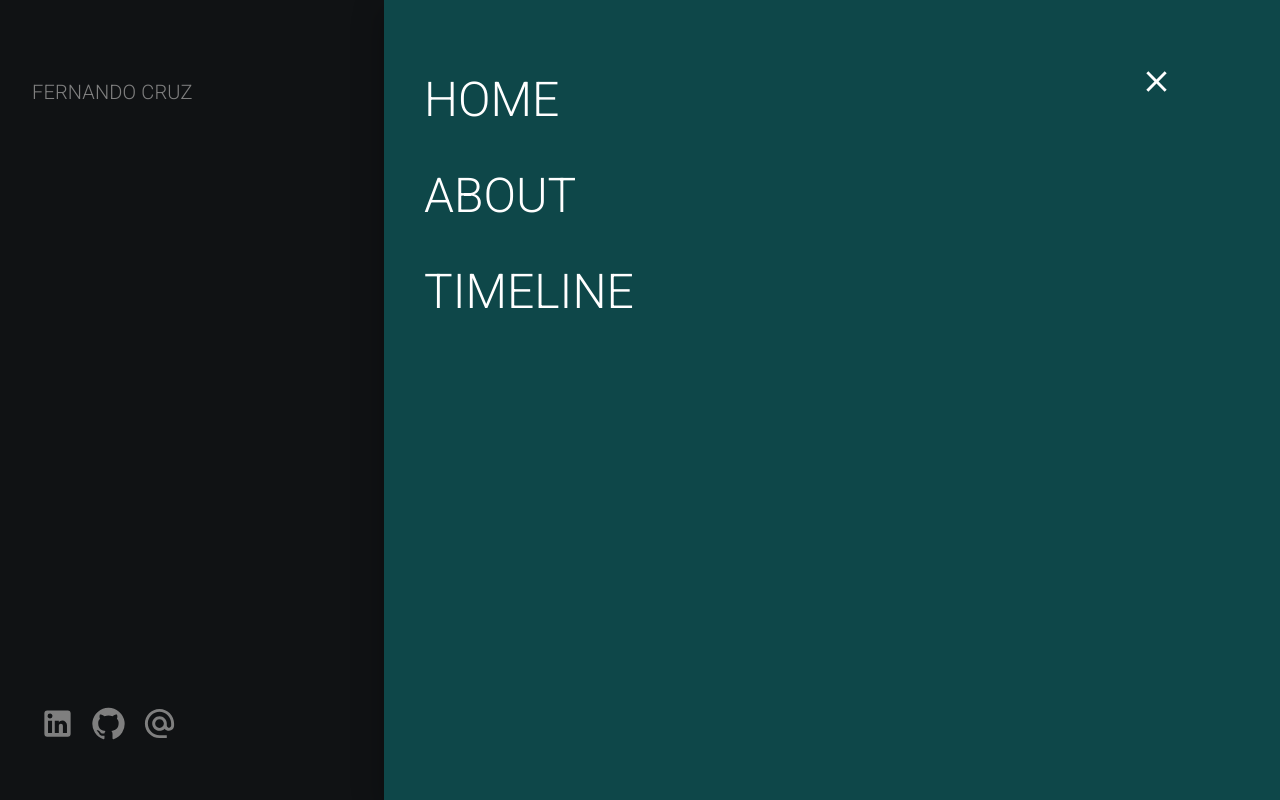
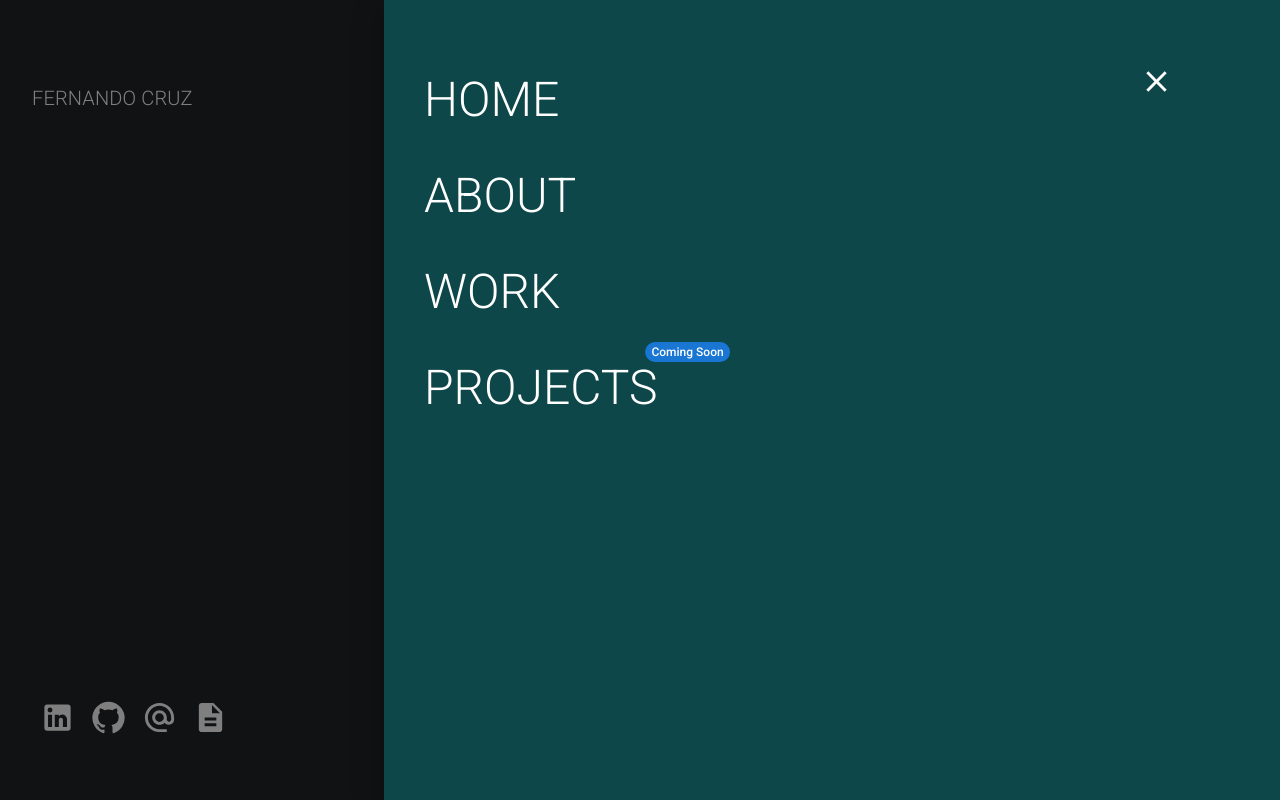
Before and after one commit to cruz-f/cruz-f.github.io, a React (Create React App) app: page / in a window 1280 px wide. Both pictures are taken after a click on the button 1172 px from the left and 95 px from the top of the page. Shown: the top 800 px of the page. Built offline with nearby package versions, Linux system fonts and the light colour scheme.

Commit message:
[ADD] improve home and timeline; update positions; add new future projects menu item

```diff
--- a/src/App.js
+++ b/src/App.js
@@ -2,15 +2,14 @@ import * as React from 'react';
 import './App.css';
 import Home from "./sections/Home";
 import About from "./sections/About";
-import TimelineSection from "./sections/Timeline";
-
+import Work from "./sections/Work";
 
 function App() {
     return (
         <>
             <Home />
             <About />
-            <TimelineSection />
+            <Work />
         </>
     );
 }
--- a/src/components/AppDrawer.js
+++ b/src/components/AppDrawer.js
@@ -1,5 +1,5 @@
 import * as React from 'react';
-import {Drawer, Grid, IconButton, List, ListItem, useTheme} from "@mui/material";
+import { Drawer, Grid, IconButton, List, ListItem, useTheme } from "@mui/material";
 import MenuIcon from '@mui/icons-material/Menu';
 import CloseIcon from '@mui/icons-material/Close';
 import MenuLink from "./MenuLink";
@@ -8,16 +8,16 @@ import MenuLink from "./MenuLink";
 function AppDrawer() {
 
     const scrollToHome = () => {
-        const homeSection = document.querySelector( '#home' );
-        homeSection.scrollIntoView({ behavior: 'smooth', block: 'center', inline: 'center'});
+        const homeSection = document.querySelector('#home');
+        homeSection.scrollIntoView({ behavior: 'smooth', block: 'center', inline: 'center' });
     }
     const scrollToAbout = () => {
-        const aboutSection = document.querySelector( '#about' );
-        aboutSection.scrollIntoView({ behavior: 'smooth', block: 'center', inline: 'center'});
+        const aboutSection = document.querySelector('#about');
+        aboutSection.scrollIntoView({ behavior: 'smooth', block: 'center', inline: 'center' });
     };
-    const scrollToTimeline = () => {
-        const aboutSection = document.querySelector( '#timeline' );
-        aboutSection.scrollIntoView({ behavior: 'smooth', block: 'start', inline: 'center'});
+    const scrollToWork = () => {
+        const workSection = document.querySelector('#work');
+        workSection.scrollIntoView({ behavior: 'smooth', block: 'start', inline: 'center' });
     };
 
     const [state, setState] = React.useState(false);
@@ -28,7 +28,7 @@ function AppDrawer() {
         <>
             <IconButton
                 onClick={() => setState(true)}>
-                <MenuIcon sx={{ color: '#FFF' }} fontSize="large"/>
+                <MenuIcon sx={{ color: '#FFF' }} fontSize="large" />
             </IconButton>
             <Drawer
                 position={"fixed"}
@@ -38,7 +38,7 @@ function AppDrawer() {
                 mobile={true}
                 disableRestoreFocus={true}
                 onClose={() => setState(false)}
-                sx = {{
+                sx={{
                     '& .MuiDrawer-paper': {
                         backgroundColor: '#0E4749',
                         minWidth: '70vw',
@@ -55,30 +55,36 @@ function AppDrawer() {
                     }
                 }}>
                 <Grid container
-                      direction="row"
-                      rowSpacing={4}
-                      justifyContent="space-evenly"
-                      alignItems="flex-start">
-                    <Grid item mt={5} xs={12} sm={12} md={10} pl={{md:3}}>
+                    direction="row"
+                    rowSpacing={4}
+                    justifyContent="space-evenly"
+                    alignItems="flex-start">
+                    <Grid item mt={5} xs={12} sm={12} md={10} pl={{ md: 3 }}>
                         <List>
                             <ListItem>
                                 <MenuLink text={'HOME'}
-                                          handler={() => {setState(false); scrollToHome()}}/>
+                                    handler={() => { setState(false); scrollToHome() }} />
                             </ListItem>
                             <ListItem>
                                 <MenuLink text={'ABOUT'}
-                                          handler={() => {setState(false); scrollToAbout()}} />
+                                    handler={() => { setState(false); scrollToAbout() }} />
                             </ListItem>
                             <ListItem>
-                                <MenuLink text={'TIMELINE'}
-                                          handler={() => {setState(false); scrollToTimeline()}} />
+                                <MenuLink text={'WORK'}
+                                    handler={() => { setState(false); scrollToWork() }} />
+                            </ListItem>
+                            <ListItem>
+                                <MenuLink text={'PROJECTS'}
+                                    handler={() => console.log('coming soon')}
+                                    future={true}
+                                />
                             </ListItem>
                         </List>
                     </Grid>
                     <Grid item mt={7} xs={12} sm={12} md={2}>
                         <IconButton
                             onClick={() => setState(false)}>
-                            <CloseIcon sx={{ color: "#FFFFFF" }} fontSize="large"/>
+                            <CloseIcon sx={{ color: "#FFFFFF" }} fontSize="large" />
                         </IconButton>
                     </Grid>
                 </Grid>
--- /dev/null
+++ b/src/components/FutureBadge.js
@@ -0,0 +1,36 @@
+import { Badge } from "@mui/material";
+import { styled } from "@mui/material/styles";
+
+
+const StyledBadge = styled(Badge)(() => ({
+    '& .MuiBadge-badge': {
+        right: -30,
+        top: 8,
+    },
+}));
+
+const SmallStyledBadge = styled(Badge)(() => ({
+    '& .MuiBadge-badge': {
+        right: -18,
+        top: 8,
+    }
+}));
+
+
+export default function FutureBadge(props) {
+    const { small, children } = props;
+
+    if (small) {
+        return (
+            <SmallStyledBadge badgeContent={'Coming Soon'} color="primary">
+                {children}
+            </SmallStyledBadge>
+        );
+    }
+
+    return (
+        <StyledBadge badgeContent={'Coming Soon'} color="primary">
+            {children}
+        </StyledBadge>
+    );
+};
--- a/src/components/MenuLink.js
+++ b/src/components/MenuLink.js
@@ -1,12 +1,10 @@
 import * as React from 'react';
-import {Link, Typography} from "@mui/material";
+import { Link, Typography } from "@mui/material";
+import FutureBadge from './FutureBadge';
 
 
-function MenuLink(props) {
-    const {text, handler} = props;
-    return (
-        <Link color={"#FFFFFF"}
-              sx={{
+function MenuLink({ text, handler, future = false }) {
+    const linkStyle = {
         textDecoration: 'none',
         zIndex: '1',
         textAlign: 'center',
@@ -42,8 +40,17 @@ function MenuLink(props) {
                 width: '100%'
             }
         }
-              }}
-              onClick={handler}>
+    }
+
+    return (
+        <>
+            {future ?
+                <FutureBadge>
+                    <Link
+                        color={"#FFFFFF"}
+                        sx={linkStyle}
+                        onClick={handler}
+                    >
                         <Typography
                             color={'#FFFFFF'}
                             variant="h3"
@@ -56,6 +63,27 @@ function MenuLink(props) {
                             {text}
                         </Typography>
                     </Link>
+                </FutureBadge>
+                :
+                <Link
+                    color={"#FFFFFF"}
+                    sx={linkStyle}
+                    onClick={handler}
+                >
+                    <Typography
+                        color={'#FFFFFF'}
+                        variant="h3"
+                        component="h3"
+                        sx={{
+                            fontWeight: 'lighter',
+                            textTransform: "uppercase",
+                            textAlign: 'justify',
+                        }}>
+                        {text}
+                    </Typography>
+                </Link>
+            }
+        </>
     );
 
 }
--- a/src/sections/About.js
+++ b/src/sections/About.js
@@ -25,15 +25,16 @@ const aboutSections = [
 
 
 function About() {
-    const scrollToTimeline = () => {
-        const timelineSection = document.querySelector('#timeline');
-        timelineSection.scrollIntoView({ behavior: 'smooth', block: 'start', inline: 'center' });
+    const scrollToWork = () => {
+        const workSection = document.querySelector('#work');
+        workSection.scrollIntoView({ behavior: 'smooth', block: 'start', inline: 'center' });
     };
 
     const isMobile = useMediaQuery('(max-width: 1024px)');
 
     return (
-        <Grid container
+        <Grid
+            container
             id={'about'}
             direction="row"
             justifyContent="space-evenly"
@@ -69,19 +70,6 @@ function About() {
                         paddingX: "0.5rem",
                         paddingY: "0.2rem",
                     }}>
-                    I am a Software Engineer at OMNIUMAI.
-                </Typography>
-                <Typography
-                    color={'#212529'}
-                    variant="subtitle2"
-                    component="h3"
-                    sx={{
-                        fontWeight: 'lighter',
-                        textAlign: 'justify!important',
-                        textTransform: 'uppercase',
-                        paddingX: "0.5rem",
-                        paddingY: "0.2rem",
-                    }}>
                     I have a Ph.D. in Biomedical Engineering from the University of Minho, focusing on data engineering and science
                     applied to biotechnology. This work also involved the development of web-based tools for the analysis of biological data.
                 </Typography>
@@ -96,12 +84,12 @@ function About() {
                         paddingX: "0.5rem",
                         paddingY: "0.2rem",
                     }}>
-                    At OmniumAI, I have been leading the development of an automated machine learning platform for cheminformatics and bioinformatics datasets,
+                    I led the development of an automated machine learning platform for cheminformatics and bioinformatics datasets,
                     while working as a full-stack developer in the development of web-based applications.
                 </Typography>
                 {!isMobile &&
                     <div style={{ paddingTop: "2.8rem" }}>
-                        <DownButton scrollHandler={() => scrollToTimeline()} text={'timeline'} color={'#212529'} />
+                        <DownButton scrollHandler={() => scrollToWork()} text={'work'} color={'#212529'} />
                     </div>
                 }
             </Grid>
--- a/src/sections/Home.js
+++ b/src/sections/Home.js
@@ -1,10 +1,26 @@
 import * as React from 'react';
-import { Grid, Typography, IconButton, Link } from "@mui/material";
+import { Grid, Typography, IconButton, Tooltip } from "@mui/material";
+import { tooltipClasses } from '@mui/material/Tooltip';
+import { styled } from '@mui/material/styles';
 import LinkedInIcon from '@mui/icons-material/LinkedIn';
 import GitHubIcon from '@mui/icons-material/GitHub';
+import { Description } from '@mui/icons-material';
 import AlternateEmailIcon from '@mui/icons-material/AlternateEmail';
 import AppDrawer from "../components/AppDrawer";
 import DownButton from "../components/DownButton";
+import CV from "../assets/cv.pdf";
+
+
+const LightTooltip = styled(({ className, ...props }) => (
+    <Tooltip {...props} classes={{ popper: className }} />
+))(({ theme }) => ({
+    [`& .${tooltipClasses.tooltip}`]: {
+        backgroundColor: theme.palette.common.white,
+        color: 'rgba(0, 0, 0, 0.87)',
+        boxShadow: theme.shadows[1],
+        fontSize: 11,
+    },
+}));
 
 
 function Home() {
@@ -80,21 +96,6 @@ function Home() {
                     I am Fernando Cruz from Viana do Castelo, Portugal,
                     currently working in data engineering and science, specifically modeling large-scale datasets to extract valuable insights.
                 </Typography>
-                <Typography
-                    color={'#FFF'}
-                    variant="subtitle1"
-                    component="h3"
-                    sx={{
-                        fontWeight: 'lighter',
-                        textAlign: 'justify',
-                    }}>
-                    I'm a software engineer at
-                    <Link href="https://omniumai.com/"
-                        underline="none"
-                        pl={"0.3rem"}>
-                        OMNIUMAI
-                    </Link>. We specialize in developing data science solutions for the biotechnology industry
-                </Typography>
             </Grid>
             <Grid item xs={0} sm={2} md={2} lg={2}>
             </Grid>
@@ -109,9 +110,17 @@ function Home() {
                 <IconButton href={"https://github.com/cruz-f/"}>
                     <GitHubIcon sx={{ color: "#FFF" }} fontSize="large" />
                 </IconButton>
-                <IconButton href={"mailto:fcruz@omniumai.com"}>
+                <IconButton href={"mailto:fernandocruz184@gmail.com"}>
                     <AlternateEmailIcon sx={{ color: "#FFF" }} fontSize="large" />
                 </IconButton>
+                <LightTooltip
+                    title="CV"
+                    placement="top"
+                >
+                    <IconButton href={CV} target="_blank">
+                        <Description sx={{ color: "#FFF" }} fontSize="large" />
+                    </IconButton>
+                </LightTooltip>
             </Grid>
             <Grid item xs={1} sm={1} md={1} lg={1}>
                 <DownButton scrollHandler={() => scrollToAbout()} text={'about'} color={'#ffffff'} />
--- a/src/sections/Timeline.js
+++ b/src/sections/Work.js
@@ -4,28 +4,9 @@ import { Grid, Stack, useMediaQuery } from "@mui/material";
 import Timeline from '@mui/lab/Timeline';
 import TimelineItem from "../components/TimelineItem";
 import TimelineCard from "../components/TimelineCard";
-
+import DownButton from "../components/DownButton";
 
 const timelineItems = [
-    {
-        position: 'Bachelor degree in Applied Biology',
-        date: '2012 - 2015',
-        company: 'University of Minho',
-        url: 'https://www.ecum.uminho.pt/en/SiteAssets/ECUM-EN.png',
-        description: 'Applied Biology is focused on the study of the biological processes ' +
-            'and their applications in health, agriculture, environment, food and industry. ' +
-            'This course covers a wide range of topics, including cell and molecular biology, genetics, biochemistry, ' +
-            'microbiology, physiology, biotechnology, among others.',
-    },
-    {
-        position: 'Master degree in Bioinformatics',
-        date: '2015 - 2017',
-        company: 'University of Minho',
-        url: 'https://www.eng.uminho.pt/SiteAssets/ENG-EN.png',
-        description: 'Bioinformatics is a multidisciplinary field that combines biology, computer science, mathematics and statistics. ' +
-            'This course covers advanced topics in bioinformatics, including algorithms applied to bioinformatics, ' +
-            'omics data analysis, systems biology, statistics, machine learning, among others.',
-    },
     {
         position: 'Internship',
         date: 'Feb 2017 - Jul 2017',
@@ -45,9 +26,9 @@ const timelineItems = [
             'involving microscopy imaging, image analysis and data management.',
     },
     {
-        position: 'Ph.D. in Biomedical Engineering',
-        date: '2018-2022',
-        company: 'University of Minho',
+        position: 'Ph.D. student',
+        date: 'Oct 2018 - Sep 2022',
+        company: 'Centre of Biological Engineering (CEB)',
         url: 'https://bio.di.uminho.pt/assets/img/logocebbig.png',
         description: 'Ph.D. student at the Centre of Biological Engineering (CEB), University of Minho. ' +
             'This work was focused on the development of a computational framework for the reconstruction and analysis ' +
@@ -56,7 +37,7 @@ const timelineItems = [
     },
     {
         position: 'Invited assistant professor',
-        date: 'Sep 2022-present',
+        date: 'Sep 2022 - Feb 2023',
         company: 'University of Minho',
         url: 'https://www.eng.uminho.pt/SiteAssets/ENG-EN.png',
         description: 'I am an auxiliary professor at the Department of Informatics, University of Minho. ' +
@@ -64,8 +45,8 @@ const timelineItems = [
     },
     {
         position: 'Software Engineer',
-        date: 'Jun 2021-present',
-        company: 'OMNIUMAI',
+        date: 'Jun 2021 - Dec 2023',
+        company: 'OmniumAI',
         url: 'https://www.tecminho.uminho.pt/storage/app/media/images/spinoffs/omniumai.png',
         description: 'Software Engineer at OMNIUMAI, a spin-off company from the University of Minho. ' +
             'I have been directly involved in the development of OmniA, our automated machine learning platform for biotech data. ' +
@@ -75,45 +56,69 @@ const timelineItems = [
 ]
 
 
-function TimelineSection() {
-
+function Work() {
     const isMobile = useMediaQuery('(max-width: 1024px)');
+    const scrollToProjects = () => {
+        const projectsSection = document.querySelector('#projects');
+        projectsSection.scrollIntoView({ behavior: 'smooth', block: 'start', inline: 'center' });
+    };
 
     return (
-        <Grid container
-            id={'timeline'}
+        <Grid
+            container
+            id={'work'}
             direction="row"
             justifyContent="flex-start"
-            alignItems="flex-start"
+            alignItems="flex-end"
             sx={{
                 backgroundColor: '#0E4749',
-                paddingX: '2rem',
-                paddingY: '2rem',
-            }}>
-            <Typography color={'#FFFFFF'}
+                py: 5,
+                px: 2,
+            }}
+        >
+            <Grid item xs={12}>
+                <Typography
+                    color={'#FFFFFF'}
                     sx={{
                         fontWeight: 'lighter',
                         textTransform: "uppercase",
                         writingMode: "vertical-lr",
                         transform: "scale(-1)",
                     }}>
-                Timeline
+                    Work
                 </Typography>
+            </Grid>
             {isMobile ?
-                <Stack spacing={2} sx={{ marginX: 'auto', marginTop: '2rem' }}>
+                <Grid item xs={12}>
+                    <Stack
+                        spacing={2}
+                        sx={{ marginX: 'auto', marginTop: '2rem' }}>
                         {timelineItems.map((item) => (
                             <TimelineCard {...item} />
                         ))}
                     </Stack>
+                </Grid>
                 :
-                <Timeline align="alternate">
+                <>
+                    <Grid item xs={1}>
+                        <DownButton
+                            scrollHandler={() => scrollToProjects()}
+                            text={'projects'}
+                            color={'#ffffff'} />
+                    </Grid>
+                    <Grid item xs={10}>
+                        <Timeline
+                            position="alternate">
                             {timelineItems.map((item) => (
                                 <TimelineItem {...item} />
                             ))}
                         </Timeline>
+                    </Grid>
+                    <Grid item xs={1} />
+                </>
             }
         </Grid>
     );
 }
 
-export default TimelineSection;
+export default Work;
```
Also changed, not shown: src/components/TimelineItem.js (+3 -5 lines), 1 other file (tests, documents, lock files or other folders). Lines whose indentation alone changed are shown as unchanged.
